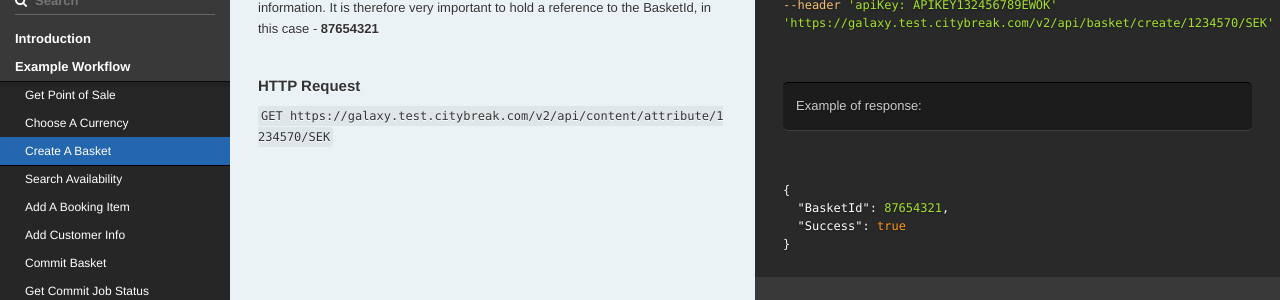
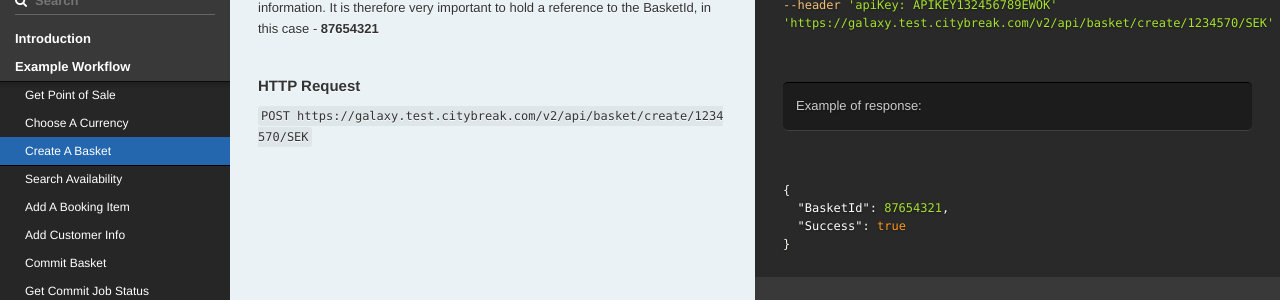
Before and after one commit to visit/galaxy-docs, a Jekyll site: the page built from index.md, in a window 1280 px wide and 900 px high, scrolled down 2495 px. Shown: the part 151-451 px from the top of the window. Built offline with Jekyll 4.4.1, drawn with Linux system fonts in a browser that asks for light colours; our own code applies the rules of GitHub Pages for plain Markdown files.

Commit message:
Update exampleworkflow.md

```diff
--- a/_includes/exampleworkflow.md
+++ b/_includes/exampleworkflow.md
@@ -144,7 +144,7 @@ For all booking operations you will need a <a href="https://visit.github.io/gala
 
 ### HTTP Request
 
-`GET https://galaxy.test.citybreak.com/v2/api/content/attribute/1234570/SEK`
+`POST https://galaxy.test.citybreak.com/v2/api/basket/create/1234570/SEK`
 
 
 
```
